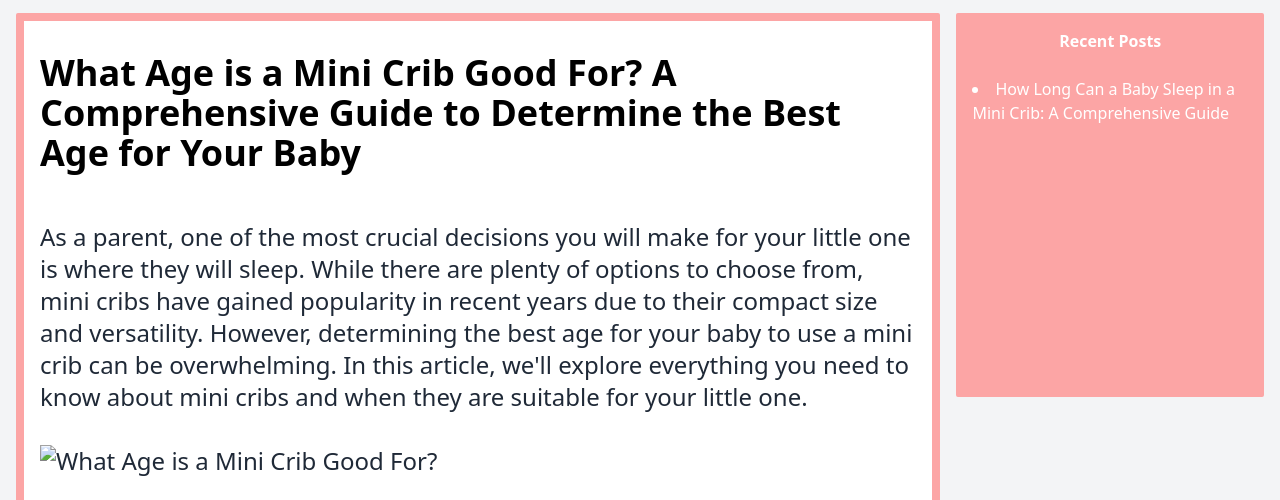
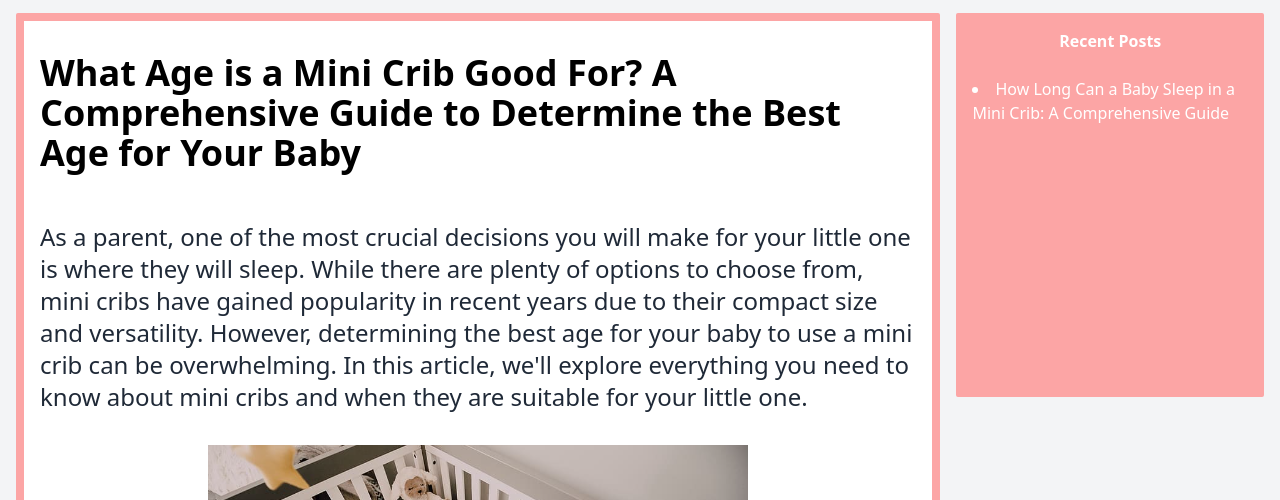
Before and after one commit to technologyworld00123/cribonly, a plain HTML site: page what-age-is-a-mini-crib-good-for.html in a window 1280 px wide. Shown: the part 59-559 px from the top of the page. Drawn offline with Linux system fonts and the light colour scheme; a script that the page names is missing.

Commit message:
Update what-age-is-a-mini-crib-good-for.html

```diff
--- a/what-age-is-a-mini-crib-good-for.html
+++ b/what-age-is-a-mini-crib-good-for.html
@@ -118,8 +118,7 @@
             <p>As a parent, one of the most crucial decisions you will make for your little one is where they will sleep. While there are plenty of options to choose from, mini cribs have gained popularity in recent years due to their compact size and versatility. However, determining the best age for your baby to use a mini crib can be overwhelming. In this article, we'll explore everything you need to know about mini cribs and when they are suitable for your little one.</p>
 
             <br>
-            <img class="mx-auto" src="img/what-age-is-a-mini-crib-good-for.PNG
-" alt="What Age is a Mini Crib Good For? ">
+            <img class="mx-auto" src="assets/what-age-is-a-mini-crib-good-for.b35bc211.PNG" alt="What Age is a Mini Crib Good For? ">
             <br>
             <h2 class="font-bold text-3xl">Understanding Mini Cribs</h2>
 
```
